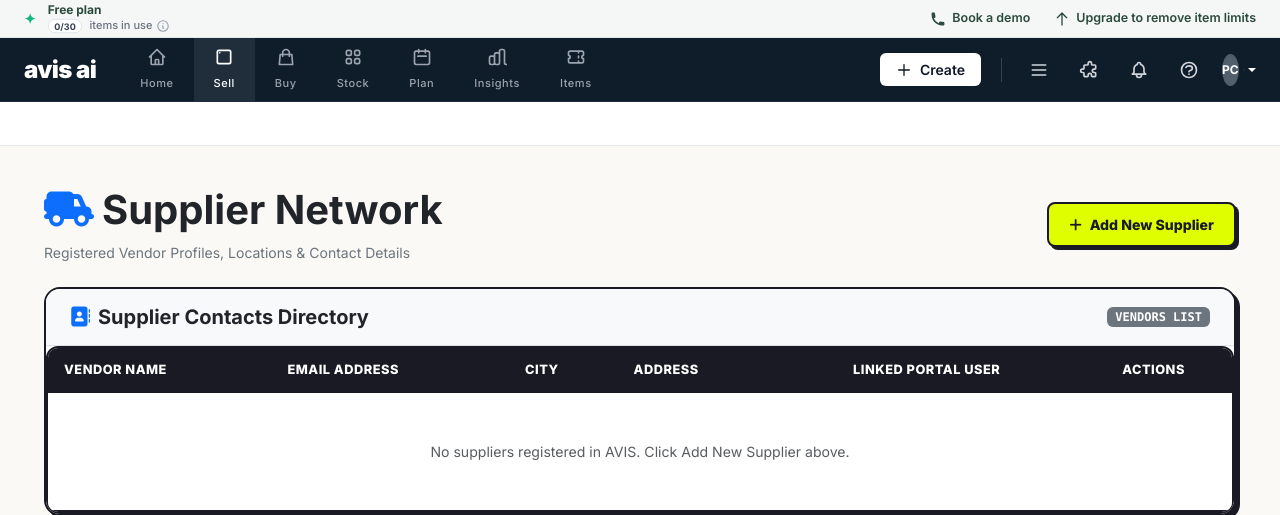
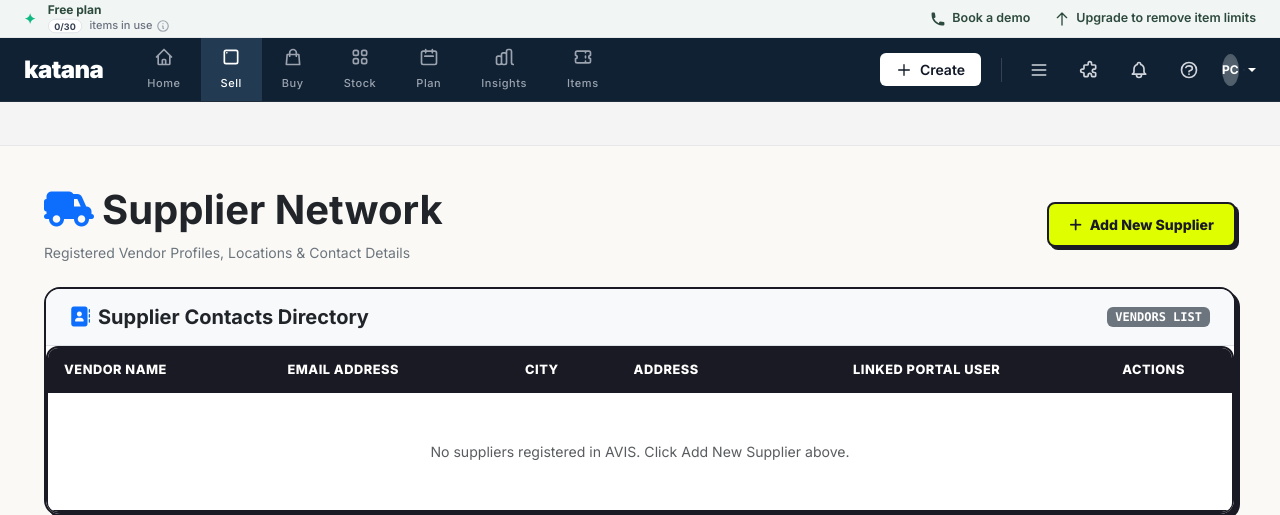
Before and after one commit to ParthChoudhary123/avis2, a Django app: page /manager/vendors/ in a window 1280 px wide. Shown: the top 515 px of the page. Run offline with Django 5.2, Linux system fonts and the light colour scheme; the visitor is signed in with stand-in values (Sample User, id 1); data that the repository does not hold is empty.

Commit message:
Complete refactor of dashboard header layout and CSS to exactly match visual specs (Tier 1 #f1f5f3, Tier 2 #0f2133, active sell block #223a52, Tier 3 #f4f4f4, active blue bottom underline)

```diff
--- a/inventory/templates/inventory/base_dashboard.html
+++ b/inventory/templates/inventory/base_dashboard.html
@@ -58,7 +58,7 @@
             position: relative !important;
             width: 100% !important;
             height: 38px !important;
-            background-color: #f4f7f5 !important; /* Sage green / off-white */
+            background-color: #f1f5f3 !important; /* Mint-green / off-white */
             border-bottom: 1px solid #e5e7eb; /* border-gray-200 */
             display: flex;
             align-items: center;
@@ -80,7 +80,7 @@
 
         /* Tier 2: Top Header Navbar */
         .katana-navbar {
-            background-color: #0f1d2a !important; /* Primary Accent Color */
+            background-color: #0f2133 !important; /* Dark Navy Accent Color */
             border-bottom: 1px solid #1f2d3d;
             padding: 0 24px !important; /* px-6 */
             height: 64px !important; /* h-16 */
@@ -160,7 +160,7 @@
         }
 
         .katana-nav-link.active {
-            background-color: #202e3b !important; /* Active Tab Color block */
+            background-color: #223a52 !important; /* Active Tab Color block */
             color: #ffffff !important;
         }
 
@@ -169,7 +169,7 @@
             position: relative !important;
             width: 100% !important;
             height: 44px !important;
-            background-color: #ffffff !important; /* Solid white */
+            background-color: #f4f4f4 !important; /* Light Grey background */
             border-bottom: 1px solid #e5e7eb; /* border-gray-200 */
             padding: 0 24px !important; /* px-6 */
             display: flex !important;
@@ -196,8 +196,11 @@
             transition: color 0.15s;
             cursor: pointer;
             white-space: nowrap;
-            display: inline-block;
+            display: inline-flex;
+            align-items: center;
+            height: 100%;
             flex-shrink: 0 !important;
+            box-sizing: border-box;
         }
 
         .sub-nav-link:hover {
@@ -205,8 +208,9 @@
         }
 
         .sub-nav-link.active {
-            color: #182c4f !important;
+            color: #2563eb !important; /* Solid blue active text */
             font-weight: 700;
+            border-bottom: 2px solid #2563eb !important; /* Solid blue active bottom border */
             background-color: transparent !important;
             box-shadow: none !important;
             border-radius: 0 !important;
@@ -612,7 +616,7 @@
             <div class="d-flex align-items-stretch h-100" style="flex-wrap: nowrap !important; flex-grow: 1;">
                 <!-- Brand logo -->
                 <a class="katana-brand" href="{% url 'landing' %}">
-                    avis ai
+                    katana
                 </a>
 
                 <!-- Hamburger Toggle Button for Mobile Navigation -->
```
